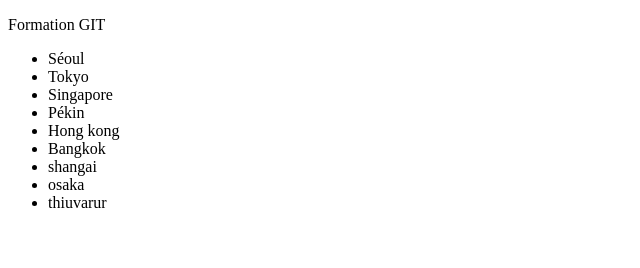
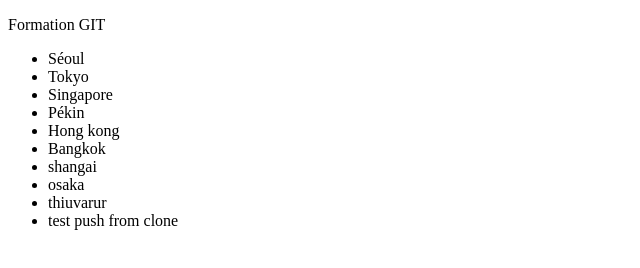
Before and after one commit to rajasekarankarthik/gittest, a plain HTML site: page index.html in a window 1280 px wide. Shown: the whole page, without its empty margins (0-640 px from the left). Drawn offline with Linux system fonts and the light colour scheme.

Commit message:
test push from clone

```diff
--- a/index.html
+++ b/index.html
@@ -16,6 +16,7 @@
 			<li>shangai</li>
 			<li>osaka</li>
 			<li>thiuvarur</li>
+			<li>test push from clone</li>
 		</ul>
 	</body>
 </html>
```
